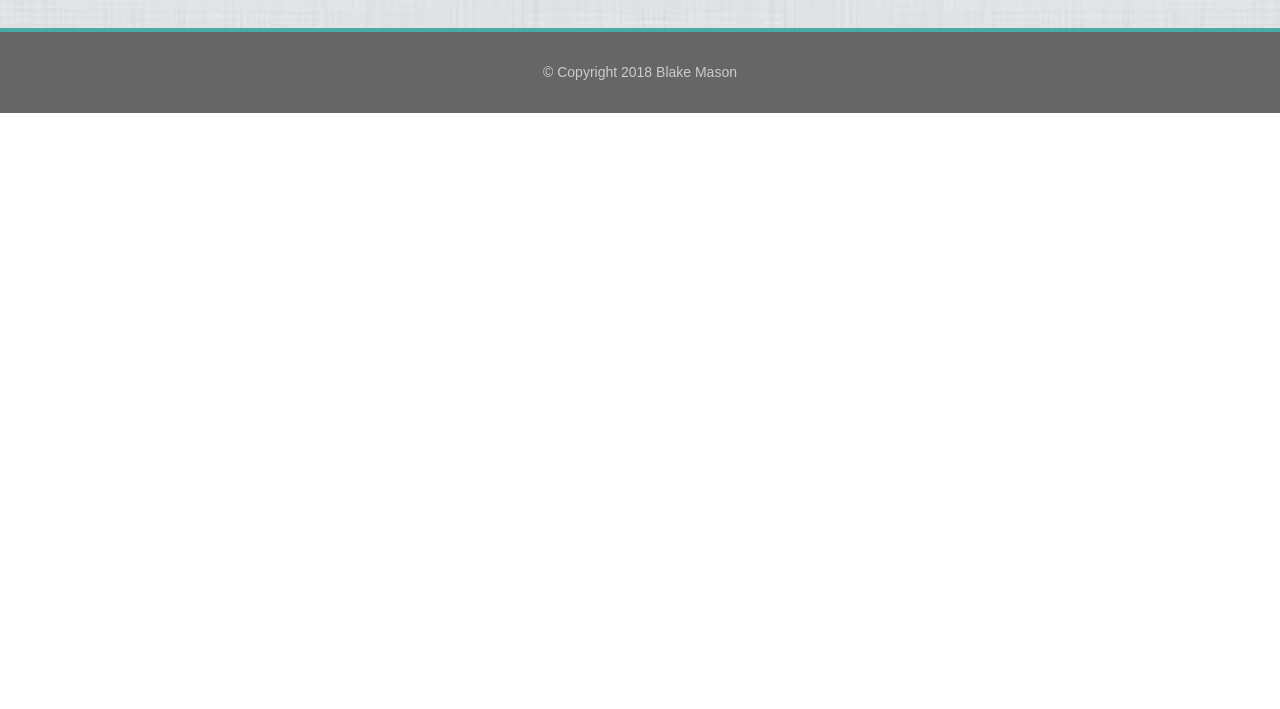
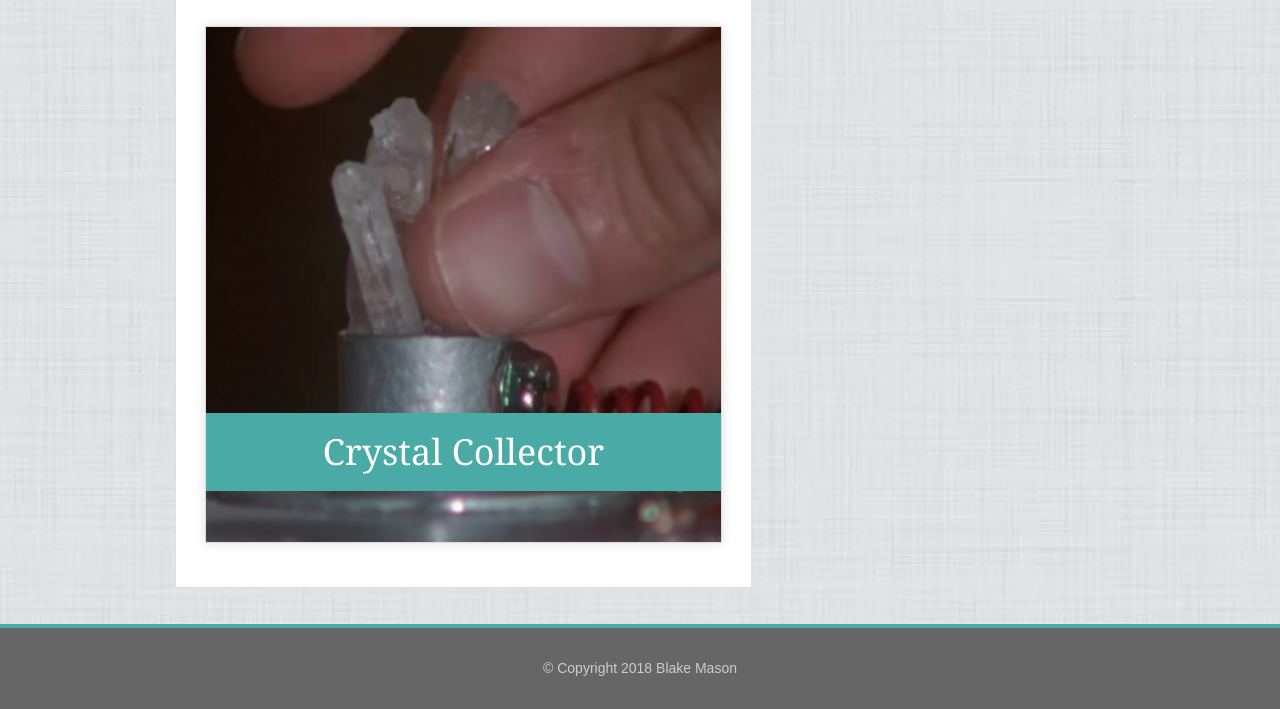
Before and after one commit to blakelmason/blakelmason.github.io, a plain HTML site: page portfolio.html in a window 1280 px wide. Shown: the part 3030-3739 px from the top of the page. Before the commit the page ends 3143 px from the top, so only its background shows below. Drawn offline with nearby package versions, Linux system fonts and the light colour scheme.

Commit message:
added crystal; game and fixed some picture sizing

```diff
--- a/portfolio.html
+++ b/portfolio.html
@@ -95,6 +95,16 @@
                                         </a>
                                     </div>
                                 </div>
+                                <div class="col-xs-12 col-sm-6 col-lg-12 p-4">
+                                    <div class="image-div">
+                                        <a target="_blank" href="./projects/crystal-collector/index.html">
+                                            <img src="./assets/images/crystals.png" alt="" class="portfolio-image">
+                                            <div class="image-bar d-flex align-items-center justify-content-center">
+                                                <h4 class="image-text p-0 m-0">Crystal Collector</h4>
+                                            </div>
+                                        </a>
+                                    </div>
+                                </div>
                             </div>
                         </div>
                     </div>
```
Also changed, not shown: assets/images/crystals.png (added), assets/images/rps.jpg.
